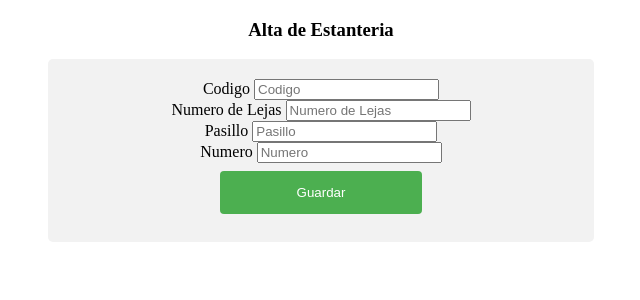
After one commit to BorjaMateo95/proyectoPHP, a PHP site: page /Vistas/VistaAltaEstanteria.php in a window 1280 px wide. The commit adds this page. Shown: the top 300 px of the page, without its empty margins (319-959 px from the left). Run offline with PHP 8.4, Linux system fonts and the light colour scheme.

Commit message:
alta estanteria

```diff
--- /dev/null
+++ b/Estilos/EstiloAltaEstanteria.css
@@ -0,0 +1,30 @@
+/*
+    Created on : 23-oct-2018, 11:01:34
+    Author     : BORJA
+*/
+
+#guardar[type=submit] {
+    width: 40%;
+    background-color: #4CAF50;
+    color: white;
+    padding: 14px 20px;
+    margin: 8px 0;
+    border: none;
+    border-radius: 4px;
+    cursor: pointer;
+}
+
+#guardar[type=submit]:hover {
+    background-color: #45a049;
+}
+
+#contenedor {
+    border-radius: 5px;
+    background-color: #f2f2f2;
+    padding: 20px;
+    width: 40%;
+}
+
+#h3 {
+    background-color: #4CAF50;
+}
--- a/Modelos/Estanteria.php
+++ b/Modelos/Estanteria.php
@@ -14,10 +14,9 @@ class Estanteria {
     private $pasillo;
     private $numero;
 
-    function __construct($codigo, $numlejas, $ocupadas, $pasillo, $numero) {
+    function __construct($codigo, $numlejas, $pasillo, $numero) {
         $this->codigo = $codigo;
         $this->numlejas = $numlejas;
-        $this->ocupadas = $ocupadas;
         $this->pasillo = $pasillo;
         $this->numero = $numero;
     }
--- /dev/null
+++ b/Vistas/VistaAltaEstanteria.php
@@ -0,0 +1,44 @@
+<!DOCTYPE html>
+<!--
+To change this license header, choose License Headers in Project Properties.
+To change this template file, choose Tools | Templates
+and open the template in the editor.
+-->
+<html>
+    <head>
+        <meta charset="UTF-8">
+        <title>Alta Estanteria</title>
+
+        <link href="../Estilos/EstiloAltaEstanteria.css" type="text/css" rel="stylesheet">
+
+    </head>
+    <body>
+        <center>
+        <h3>Alta de Estanteria</h3>
+
+        <div id="contenedor">
+            <form name="formularioAltaEstanteria" action="../Controladores/ControladorAltaEstanteria.php">
+
+                <label>Codigo</label>
+                <input type="text" id="codigo" name="codigo" placeholder="Codigo" required="true"><br>
+
+                <label>Numero de Lejas</label>
+                <input type="text" id="nLejas" name="Numero de Lejas" placeholder="Numero de Lejas" required="true"><br>
+
+                <label>Pasillo</label>
+                <input type="text" id="pasillo" name="pasillo" placeholder="Pasillo" required="true"><br>
+
+                <label>Numero</label>
+                <input type="number" id="numero" name="Numero" placeholder="Numero" required="true"><br>
+
+                <input type="submit" value="Guardar" id="guardar">
+
+            </form>
+        </div>
+
+        </center>
+        <?php
+        // put your code here
+        ?>
+    </body>
+</html>
```
Also changed, not shown: Estilos/Estilo.css (added, +23 -0 lines), index.php (+16 -1 lines).
